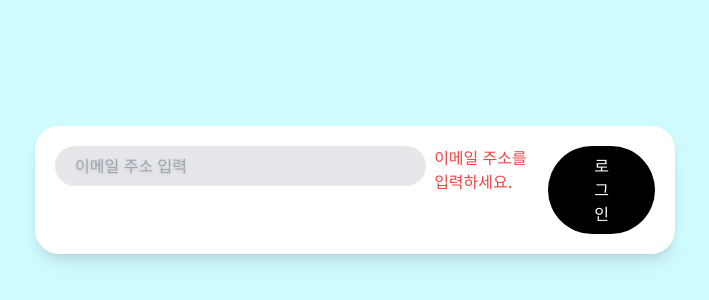
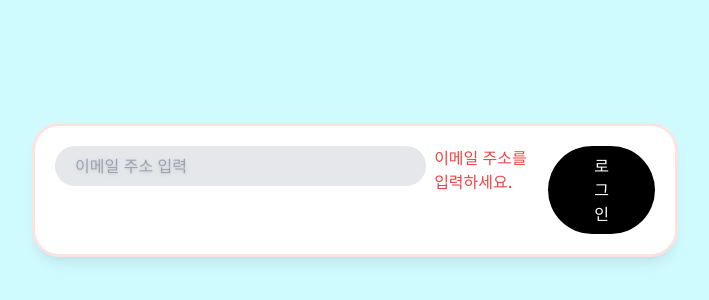
Before and after one commit to broship0821/2024-carrot-market, a Next.js app: page / in a window 1280 px wide. Shown: the part 210-510 px from the top of the page, without its empty margins (285-994 px from the left). Built offline with nearby package versions, Linux system fonts and the light colour scheme.

Commit message:
*:  하위 자식들에게 모두 적용

```diff
--- a/app/page.tsx
+++ b/app/page.tsx
@@ -1,17 +1,17 @@
 export default function Home() {
   return (
     <main className="bg-gray-100 sm:bg-red-100 md:bg-green-100 lg:bg-cyan-100 h-screen flex items-center justify-center p-5">
-      <div className="bg-white shadow-lg p-5 rounded-3xl w-full max-w-screen-sm flex flex-col md:flex-row gap-2">
+      <div className="bg-white shadow-lg p-5 rounded-3xl w-full max-w-screen-sm flex flex-col md:flex-row gap-2 *:outline-none ring ring-transparent transition-shadow has-[:invalid]:ring-red-100">
         <input
-          className="w-full rounded-full h-10 bg-gray-200 pl-5 outline-none ring ring-transparent focus:ring-green-500 focus:ring-offset-2 transition-shadow placeholder:drop-shadow invalid:focus:ring-red-500 peer"
-          type="email"
+          className="w-full rounded-full h-10 bg-gray-200 pl-5 ring ring-transparent focus:ring-green-500 focus:ring-offset-2 transition-shadow placeholder:drop-shadow invalid:focus:ring-red-500 peer"
+          type="text"
           required
           placeholder="이메일 주소 입력"
         />
         <span className="text-red-500 font-medium hidden peer-invalid:block">
           이메일 주소를 입력하세요.
         </span>
-        <button className="text-white py-2 rounded-full active:scale-90 transition-transform font-medium outline-none md:px-10 bg-black">
+        <button className="text-white py-2 rounded-full active:scale-90 transition-transform font-medium md:px-10 bg-black">
           로그인
         </button>
       </div>
```
